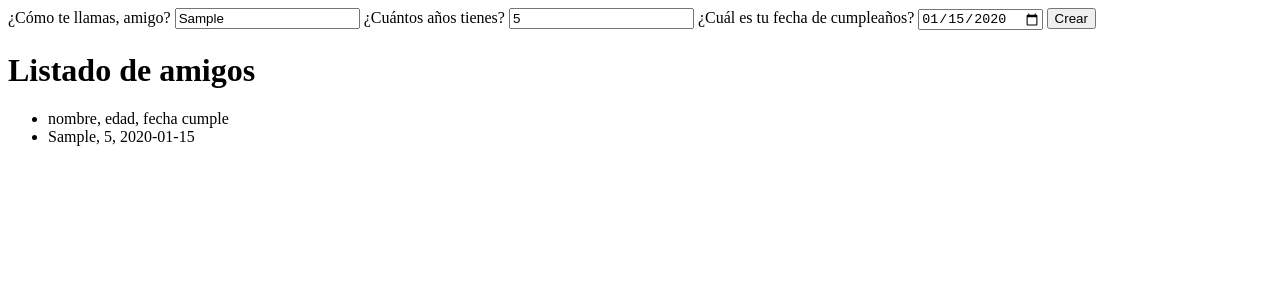
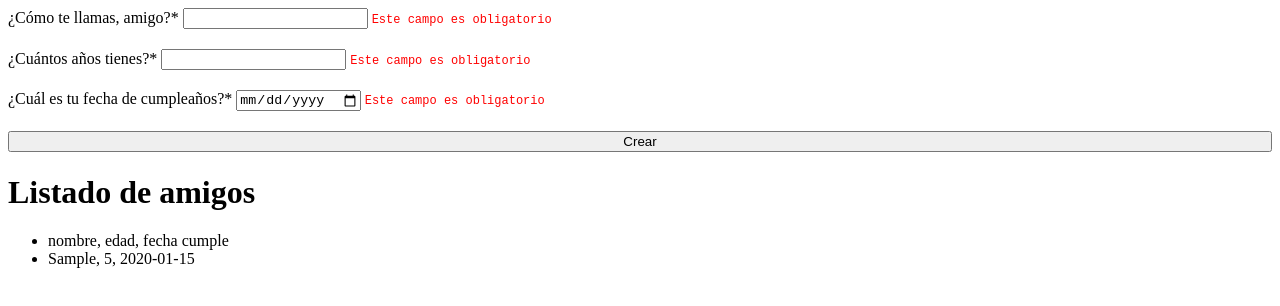
Before and after one commit to josemoncada87/EjemploFormulario, a plain HTML site: page index.html in a window 1280 px wide. Both pictures are taken after typing "Sample", "5", "2020-01-15" into the empty fields and a click on the button "Crear". Drawn offline with Linux system fonts and the light colour scheme.

Commit message:
second with js validation :D

```diff
--- a/index.html
+++ b/index.html
@@ -8,18 +8,21 @@
     <link rel="stylesheet" href="style.css">
 </head>
 <body>
-    <form action="">
+    <form id="info-form" action="">
         <label for="nombre">
-            <span>¿Cómo te llamas, amigo?</span>
-            <input type="text" id="nombre">
+            <span>¿Cómo te llamas, amigo?*</span>
+            <input type="text" id="nombre" required>
+            <span class="error inactive" id="error-name">Este campo es obligatorio</span>
         </label>
         <label for="edad">
-            <span>¿Cuántos años tienes?</span>
-            <input type="number" id="edad">
+            <span>¿Cuántos años tienes?*</span>
+            <input type="number" id="edad" required>
+            <span class="error inactive" id="error-age">Este campo es obligatorio</span>
         </label>
         <label for="cumple">
-            <span>¿Cuál es tu fecha de cumpleaños?</span>
-            <input type="date" id="cumple">
+            <span>¿Cuál es tu fecha de cumpleaños?*</span>
+            <input type="date" id="cumple" required>
+            <span class="error inactive" id="error-birt">Este campo es obligatorio</span>
         </label>
         <button id="btn-add-item">Crear</button>
     </form>
--- a/main.js
+++ b/main.js
@@ -8,10 +8,43 @@ let listAmigos = document.querySelector("#list");
 //console.log(dateCumple);
 btnCrear.addEventListener("click", (ev)=>{
     ev.preventDefault();
-    console.log(txtNombre.value);
-    console.log(numEdad.value);
-    console.log(dateCumple.value);
-    let nuevoNombre = document.createElement("li");
-    nuevoNombre.textContent = txtNombre.value + ", " +  numEdad.value +", "+dateCumple.value;
-    listAmigos.appendChild(nuevoNombre);
+    if( txtNombre.value!="" && numEdad.value!="" && dateCumple.value!="" ){
+        let nuevoNombre = document.createElement("li");
+        nuevoNombre.textContent = txtNombre.value + ", " +  numEdad.value +", "+dateCumple.value;
+        listAmigos.appendChild(nuevoNombre);
+        txtNombre.value="";
+        numEdad.value="";
+        dateCumple.value="";
+    }
+
+    if(txtNombre.value==""){
+        let errorMsg = document.querySelector("#error-name");
+        errorMsg.classList.add("active");
+        errorMsg.classList.remove("inactive");
+    }else{
+        let errorMsg = document.querySelector("#error-name");
+        errorMsg.classList.add("inactive");
+        errorMsg.classList.remove("active");
+    }
+
+    if(numEdad.value==""){
+        let errorMsg = document.querySelector("#error-age");
+        errorMsg.classList.add("active");
+        errorMsg.classList.remove("inactive");
+    }else{
+        let errorMsg = document.querySelector("#error-age");
+        errorMsg.classList.add("inactive");
+        errorMsg.classList.remove("active");
+    }
+
+    if(dateCumple.value==""){
+        let errorMsg = document.querySelector("#error-birt");
+        errorMsg.classList.add("active");
+        errorMsg.classList.remove("inactive");
+    }else{
+        let errorMsg = document.querySelector("#error-birt");
+        errorMsg.classList.add("inactive");
+        errorMsg.classList.remove("active");
+    }
+
 });
--- a/style.css
+++ b/style.css
@@ -0,0 +1,19 @@
+#info-form{
+    display: flex;
+    flex-direction: column;
+    gap: 20px;
+}
+
+.error{
+    color: red;
+    font-size: small;
+    font-family: monospace;
+}
+
+.active{
+    visibility: visible;
+}
+
+.inactive{
+    visibility: hidden;
+}
```
